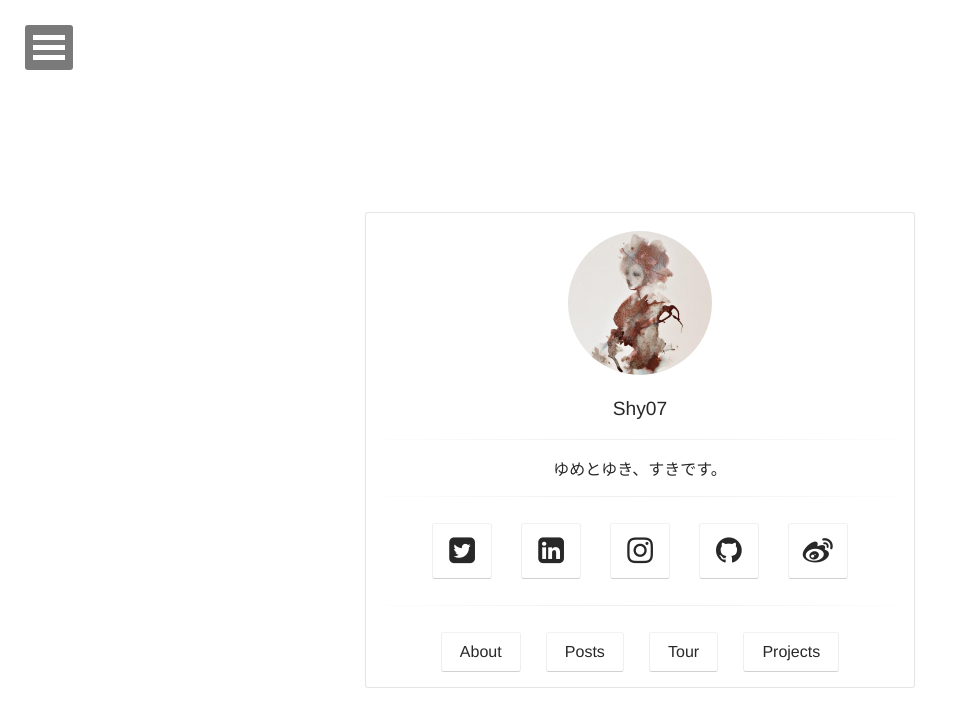
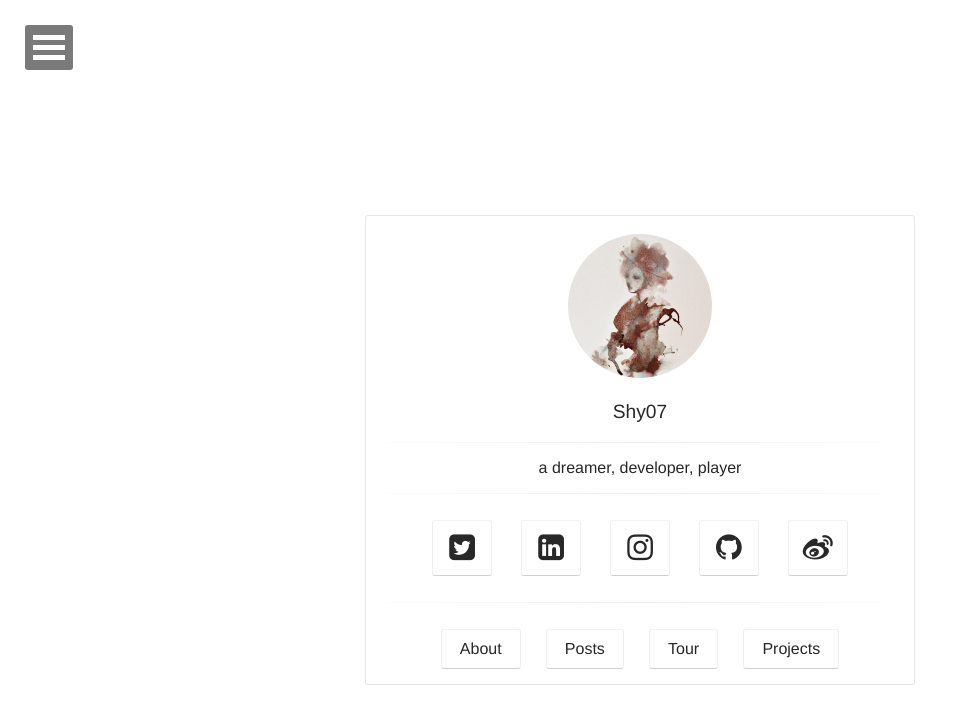
Before and after one commit to Shy07/shy07.github.com, a Jekyll site: the page built from index.html, in a window 1280 px wide. Shown: the top 727 px of the page, without its empty margins (0-953 px from the left). Built offline with Jekyll 4.4.1, drawn with Linux system fonts in a browser that asks for light colours.

Commit message:
Update _config.yml

```diff
--- a/_config.yml
+++ b/_config.yml
@@ -1,6 +1,6 @@
 # Site
 title:              爱者微语
-bio:                'ゆめとゆき、すきです。'
+bio:                'a dreamer, developer, player'
 description:        "Lynch's Blog"
 reading_time:       true
 words_per_minute:   400
```
